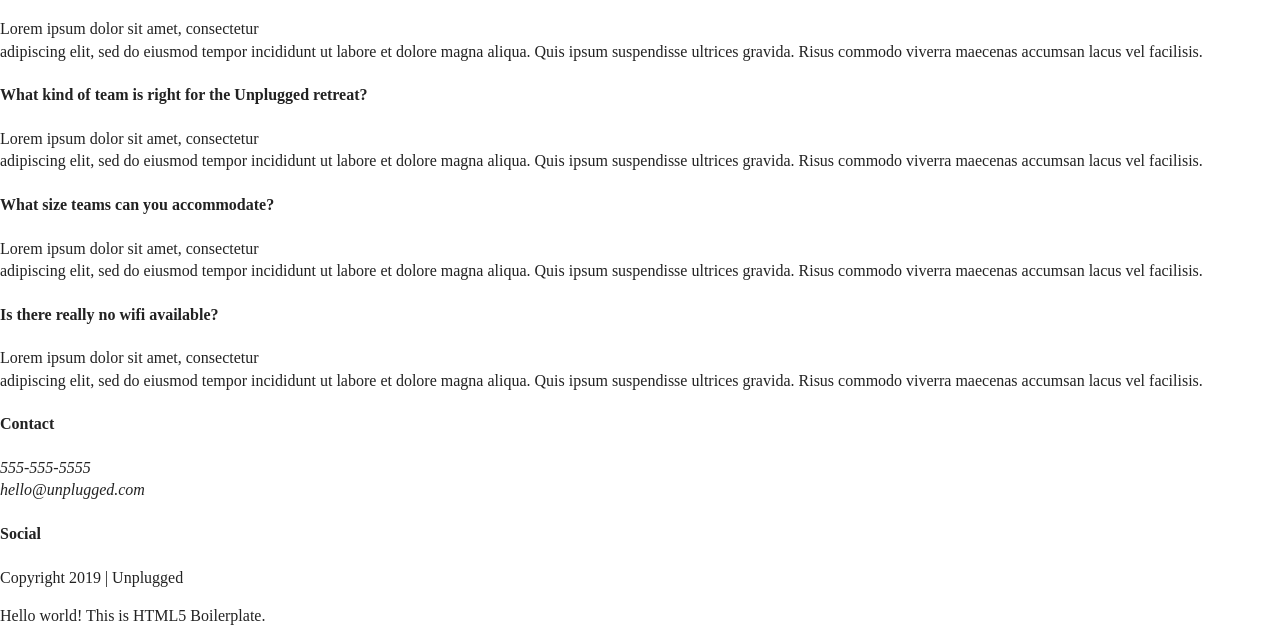
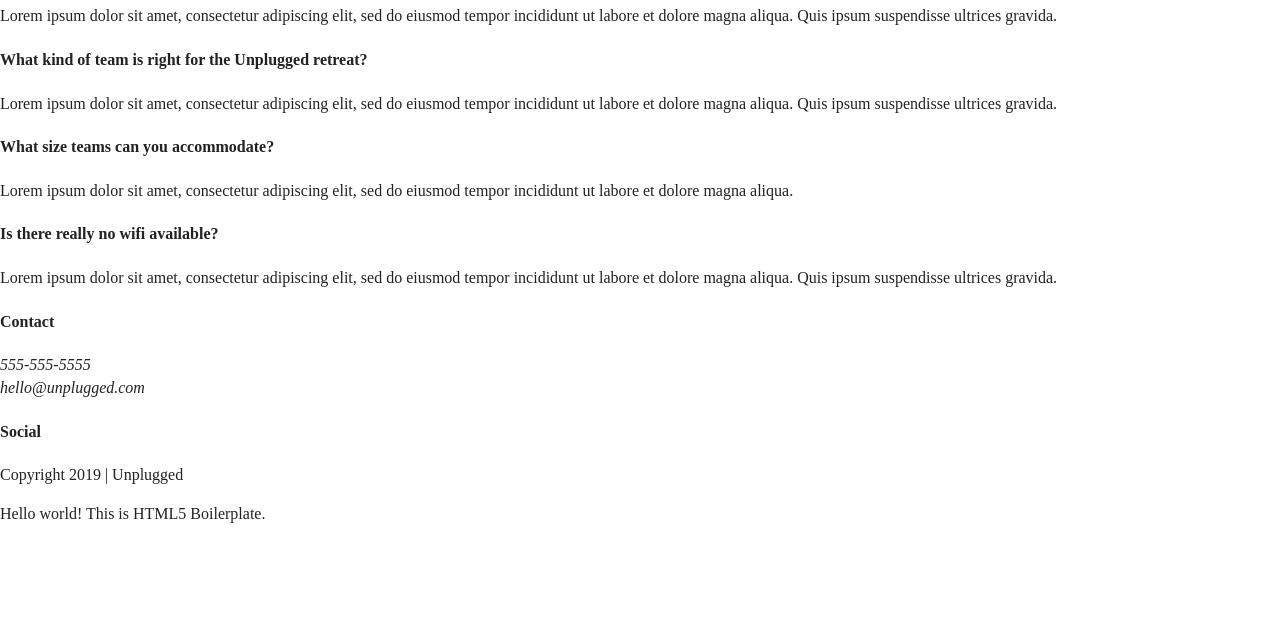
Before and after one commit to selamwondwossen/unplugged-retreat, a website: page faq/index.html in a window 1280 px wide. Shown: the part 214-857 px from the top of the page. After the commit the page ends 800 px from the top, so only its background shows below. Drawn offline with Linux system fonts and the light colour scheme.

Commit message:
Updated main content code

```diff
--- a/faq/index.html
+++ b/faq/index.html
@@ -37,41 +37,27 @@
       </nav>
   </div>
   </header>
-  <main>
-    <section class="faq-info">
+  <main class="faq">
     <div class="content-wrapper">
-        <h1>Frequently Asked Questions</h1>
+      <h2>Frequently Asked Questions</h2>
       <div class="faq-content">
         <h4>How do I get to the Unplugged retreat?</h4>
-            <p>Lorem ipsum dolor sit amet, consectetur<br>
-               adipiscing elit, sed do eiusmod tempor incididunt
-               ut labore et dolore magna aliqua. Quis ipsum suspendisse
-               ultrices gravida. Risus commodo viverra maecenas accumsan
-               lacus vel facilisis. </p>
-
+        <p>Lorem ipsum dolor sit amet, consectetur adipiscing elit, sed do eiusmod tempor incididunt ut labore et dolore magna aliqua. Quis ipsum suspendisse ultrices gravida.</p>
+      </div>
+      <div class="faq-content">
         <h4>What kind of team is right for the Unplugged retreat?</h4>
-            <p>Lorem ipsum dolor sit amet, consectetur<br>
-               adipiscing elit, sed do eiusmod tempor incididunt
-               ut labore et dolore magna aliqua. Quis ipsum suspendisse
-               ultrices gravida. Risus commodo viverra maecenas accumsan
-               lacus vel facilisis. </p>
-
+        <p>Lorem ipsum dolor sit amet, consectetur adipiscing elit, sed do eiusmod tempor incididunt ut labore et dolore magna aliqua. Quis ipsum suspendisse ultrices gravida.</p>
+      </div>
+      <div class="faq-content">
         <h4>What size teams can you accommodate?</h4>
-            <p>Lorem ipsum dolor sit amet, consectetur<br>
-               adipiscing elit, sed do eiusmod tempor incididunt
-               ut labore et dolore magna aliqua. Quis ipsum suspendisse
-               ultrices gravida. Risus commodo viverra maecenas accumsan
-               lacus vel facilisis. </p>
-
+        <p>Lorem ipsum dolor sit amet, consectetur adipiscing elit, sed do eiusmod tempor incididunt ut labore et dolore magna aliqua.</p>
+      </div>
+      <div class="faq-content">
         <h4>Is there really no wifi available?</h4>
-            <p>Lorem ipsum dolor sit amet, consectetur<br>
-               adipiscing elit, sed do eiusmod tempor incididunt
-               ut labore et dolore magna aliqua. Quis ipsum suspendisse
-               ultrices gravida. Risus commodo viverra maecenas accumsan
-               lacus vel facilisis. </p>
+        <p>Lorem ipsum dolor sit amet, consectetur adipiscing elit, sed do eiusmod tempor incididunt ut labore et dolore magna aliqua. Quis ipsum suspendisse ultrices gravida. </p>
       </div>
-      </div> <!-- faq content wrapper ends -->
-    </section>
+    </div>
+    <!-- faq content wrapper ends -->
   </main>
 
   <footer>
```
Lines whose indentation alone changed are shown as unchanged.
